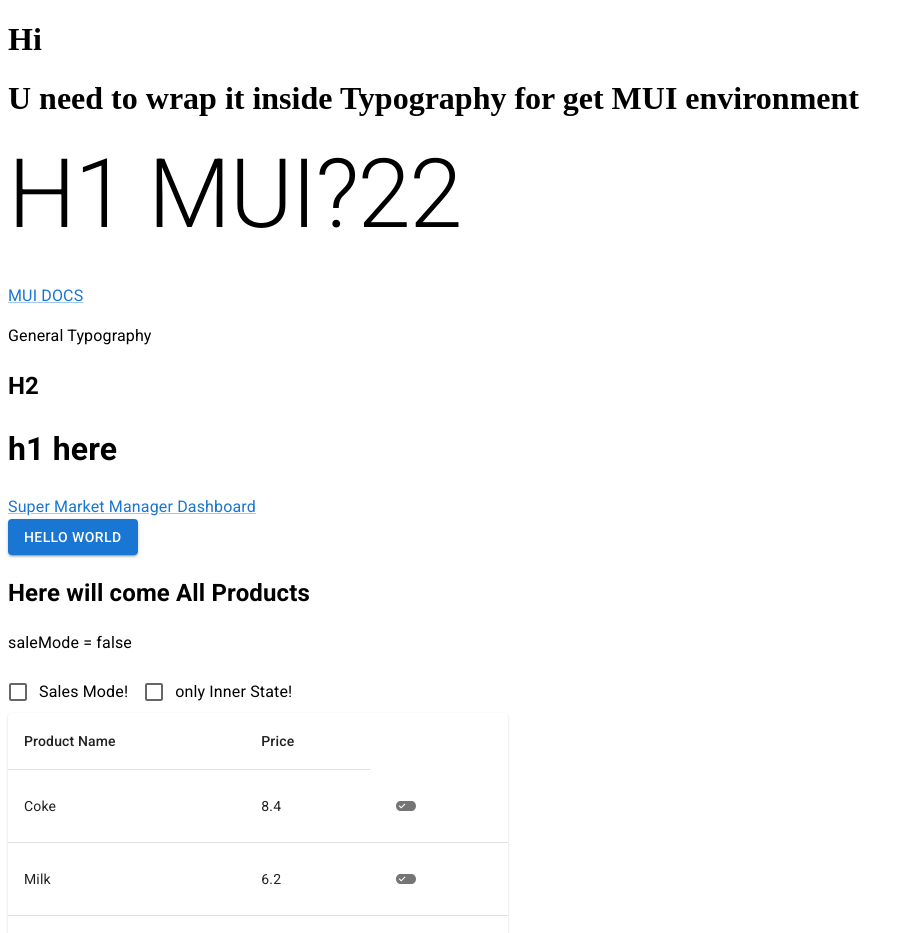
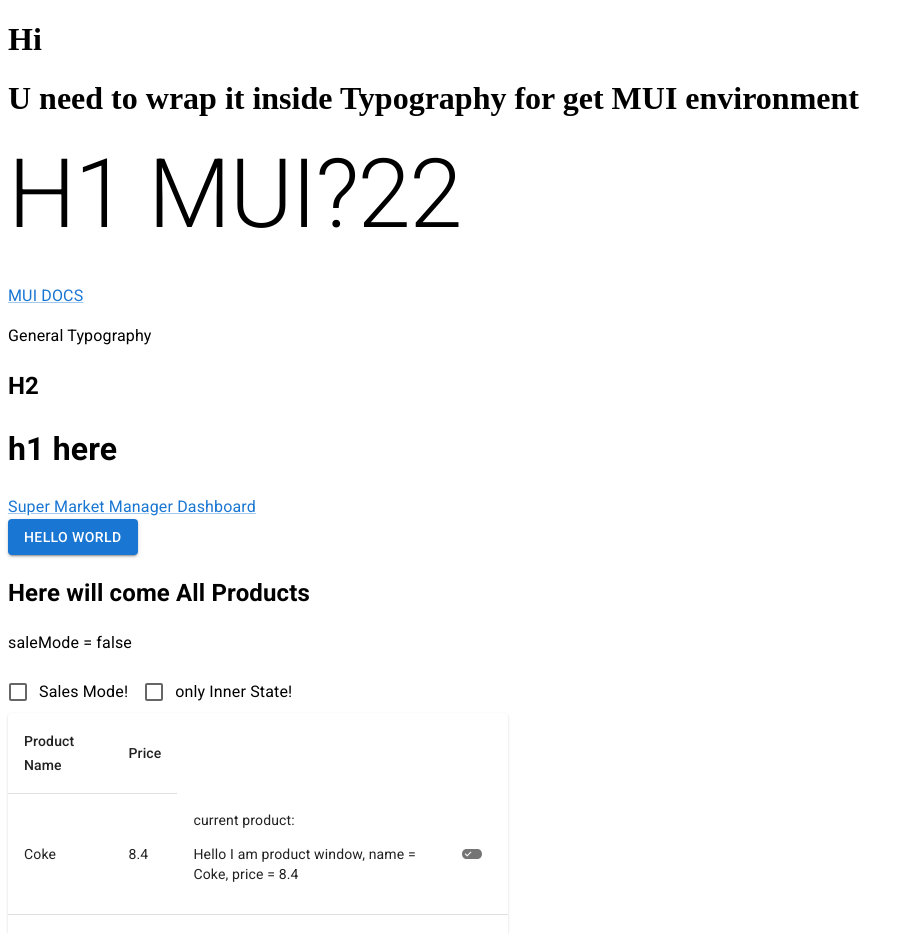
Before and after one commit to lingar-studying/react-studying-new-5784, a React (Create React App) app: page /super-market-app in a window 1280 px wide. Shown: the top 933 px of the page, without its empty margins (0-915 px from the left). Built offline with nearby package versions, Linux system fonts and the light colour scheme.

Commit message:
-Adding product view for each row

```diff
--- a/src/super-market-app/AllProducts.jsx
+++ b/src/super-market-app/AllProducts.jsx
@@ -78,6 +78,11 @@ const AllProducts = (props) => {
                                 </TableCell>
 
                                 <TableCell  align="left">
+                                    current product:
+                                    <ProductWindow data = {row}/>
+
+                                </TableCell>
+                                <TableCell  align="left">
                                     <IconButton onClick={()=>{
                                         setChosenProduct(row);
                                     }}><EditAttributes/> </IconButton>
```
